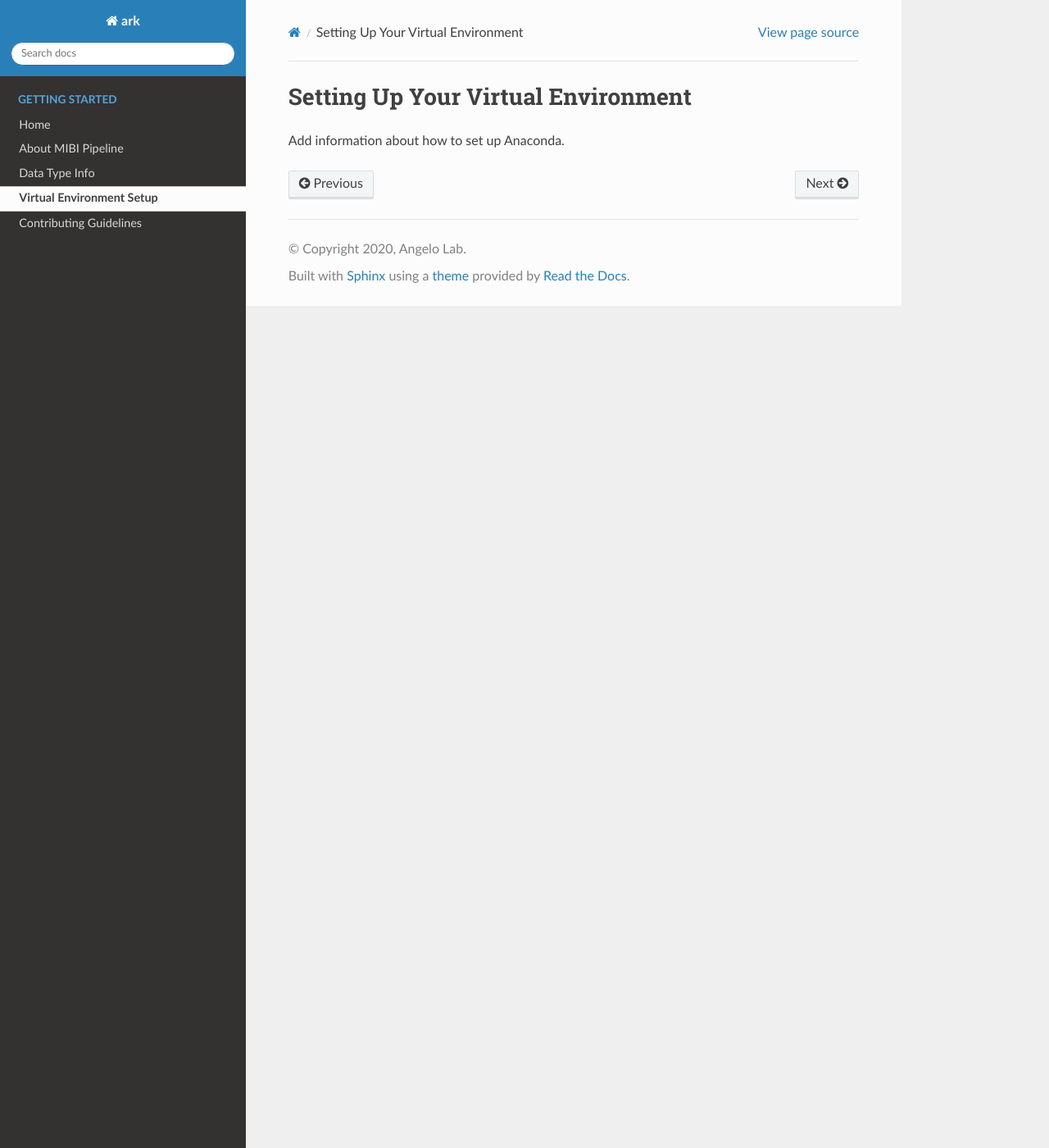
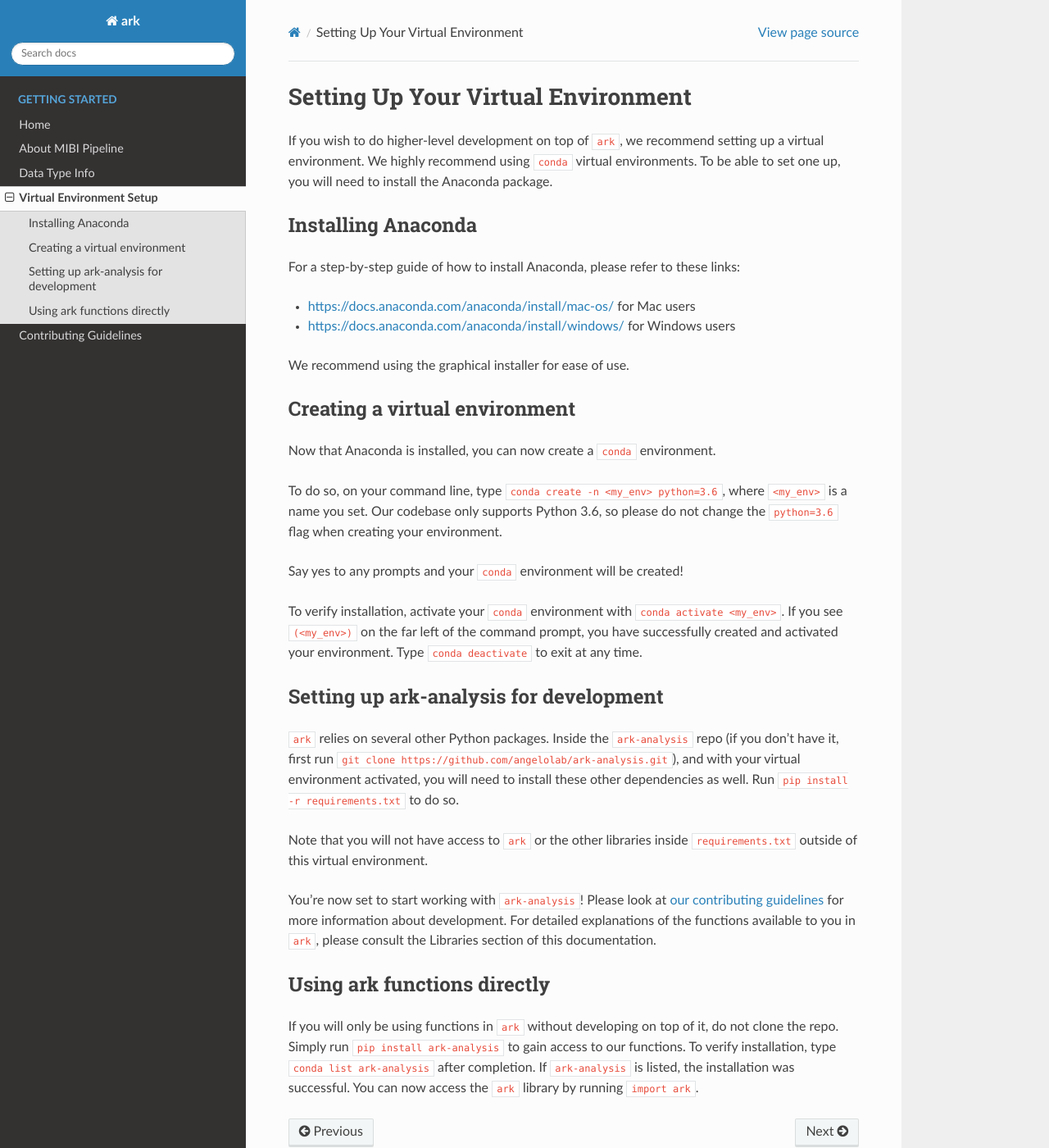
Before and after one commit to angelolab/ark-analysis, a Sphinx documentation site: the page built from docs/_rtd/virtualenv.md, in a window 1280 px wide and 1400 px high. Shown: the whole window at 82% size. Built offline with Sphinx 7.4.7 and the Read the Docs theme 2.0.0, drawn with Linux system fonts in a browser that asks for light colours; pages that are not in the unit, such as notebooks, are missing from menus.

Commit message:
Add virtual environment documentation (#234)

```diff
--- a/docs/_rtd/virtualenv.md
+++ b/docs/_rtd/virtualenv.md
@@ -1,3 +1,33 @@
 ## Setting Up Your Virtual Environment
 
-Add information about how to set up Anaconda.
+If you wish to do higher-level development on top of `ark`, we recommend setting up a virtual environment. We highly recommend using `conda` virtual environments. To be able to set one up, you will need to install the Anaconda package.
+
+### Installing Anaconda
+
+For a step-by-step guide of how to install Anaconda, please refer to these links:
+* https://docs.anaconda.com/anaconda/install/mac-os/ for Mac users
+* https://docs.anaconda.com/anaconda/install/windows/ for Windows users
+
+We recommend using the graphical installer for ease of use.
+
+### Creating a virtual environment
+
+Now that Anaconda is installed, you can now create a `conda` environment.
+
+To do so, on your command line, type `conda create -n <my_env> python=3.6`, where `<my_env>` is a name you set. Our codebase only supports Python 3.6, so please do not change the `python=3.6` flag when creating your environment.
+
+Say yes to any prompts and your `conda` environment will be created!
+
+To verify installation, activate your `conda` environment with `conda activate <my_env>`. If you see `(<my_env>)` on the far left of the command prompt, you have successfully created and activated your environment. Type `conda deactivate` to exit at any time.
+
+### Setting up ark-analysis for development
+
+`ark` relies on several other Python packages. Inside the `ark-analysis` repo (if you don't have it, first run `git clone https://github.com/angelolab/ark-analysis.git`), and with your virtual environment activated, you will need to install these other dependencies as well. Run `pip install -r requirements.txt` to do so.
+
+Note that you will not have access to `ark` or the other libraries inside `requirements.txt` outside of this virtual environment.
+
+You're now set to start working with `ark-analysis`! Please look at [our contributing guidelines](contributing.md) for more information about development. For detailed explanations of the functions available to you in `ark`, please consult the Libraries section of this documentation.
+
+### Using ark functions directly
+
+If you will only be using functions in `ark` without developing on top of it, do not clone the repo. Simply run `pip install ark-analysis` to gain access to our functions. To verify installation, type `conda list ark-analysis` after completion. If `ark-analysis` is listed, the installation was successful. You can now access the `ark` library by running `import ark`.
```
Also changed, not shown: 1 other file.
